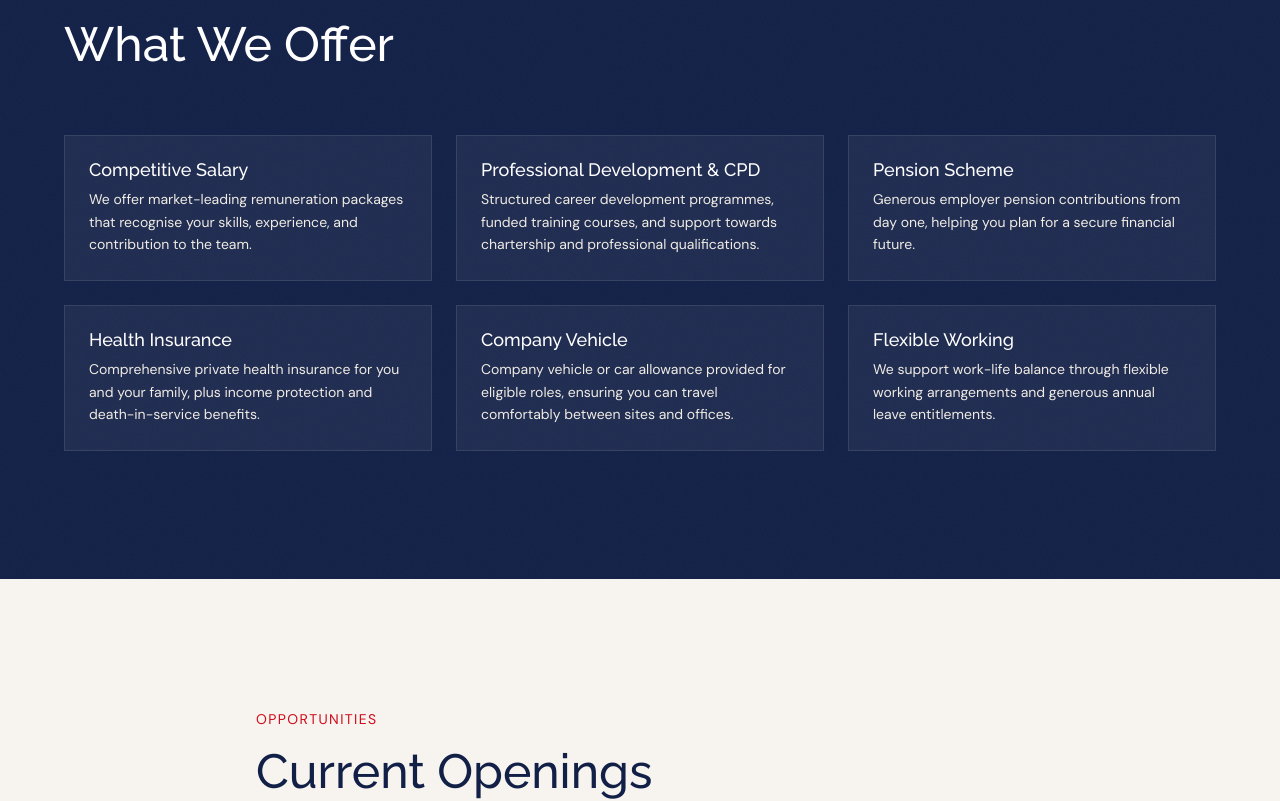
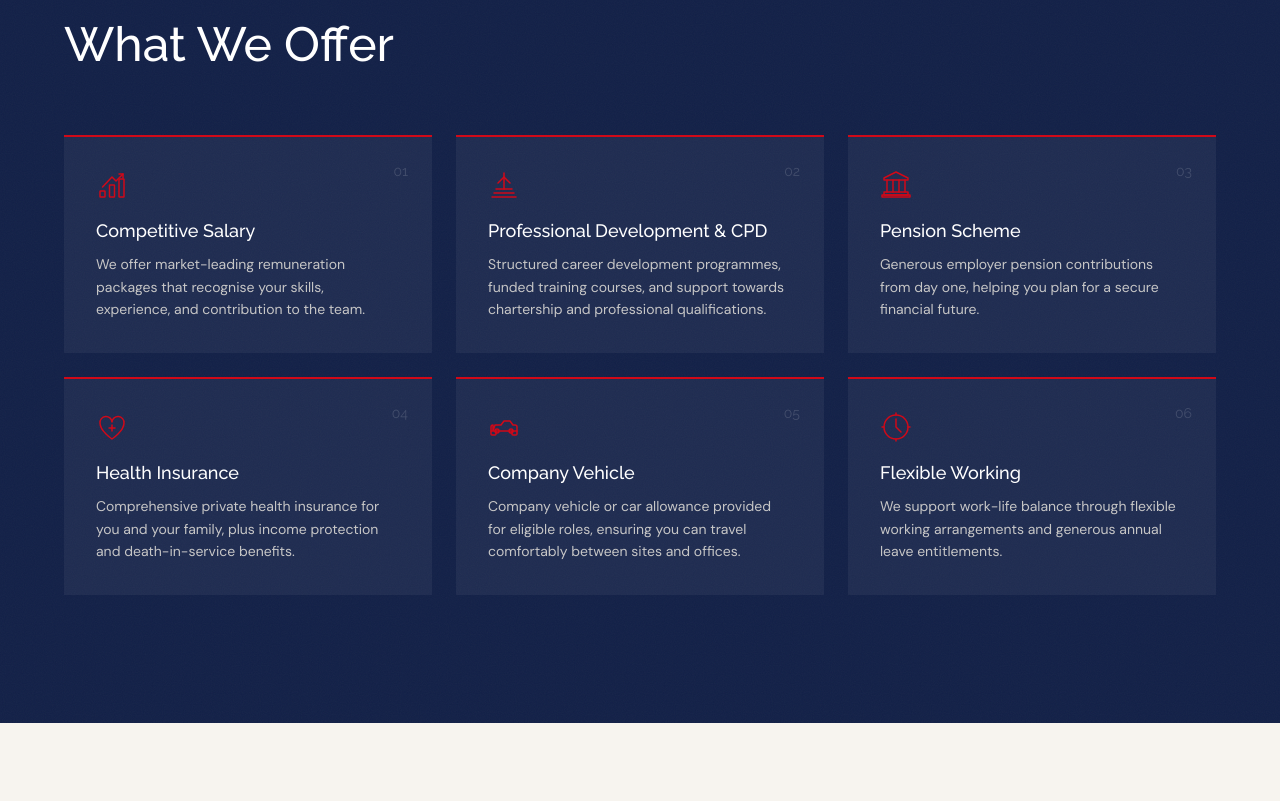
Before and after one commit to bleddycn/ganson-web-app, a Next.js app: page /careers in a window 1280 px wide. Shown: the part 1401-2202 px from the top of the page. Built offline with nearby package versions, Linux system fonts and the light colour scheme; no server answers.

Commit message:
feat: update office details and add LinkedIn profiles for team members

```diff
--- a/app/about/page.tsx
+++ b/app/about/page.tsx
@@ -17,15 +17,15 @@ const leadership = team.slice(2)
 const values = [
   {
     number: '01',
+    title: 'Safety',
+    description:
+      'We are committed to a zero-harm culture on every site we operate. Our ISO 45001 certified health and safety management system, combined with rigorous training and leadership from the boardroom to the site, has delivered an industry-leading safety record. Every person on a Ganson site goes home safe, every day.',
+  },
+  {
+    number: '02',
     title: 'Quality',
     description:
       'Our ISO 9001 certified quality management system underpins everything we do. We apply Total Quality Management principles across every project, from pre-construction planning through to handover, ensuring consistent delivery to the highest standards. Quality is not an afterthought — it is embedded in our culture.',
-  },
-  {
-    number: '02',
-    title: 'Safety',
-    description:
-      'We are committed to a zero-harm culture on every site we operate. Our ISO 45001 certified health and safety management system, combined with rigorous training and leadership from the boardroom to the site, has delivered an industry-leading safety record. Every person on a Ganson site goes home safe, every day.',
   },
   {
     number: '03',
@@ -123,7 +123,7 @@ export default function AboutPage() {
               </ScrollReveal>
               <ScrollReveal delay={0.35}>
                 <p>
-                  Operating from a strategic hub in Dublin, allowing us to serve
+                  Operating from a strategic hub in Dublin and in London, allowing us to serve
                   Ireland and the UK, we provide an agile, multidisciplinary
                   response to the complexities of the modern built environment.
                   Whether through Traditional, Design &amp; Build, or Management
@@ -147,46 +147,41 @@ export default function AboutPage() {
       <section className="noise-overlay section-dark bg-navy py-24 md:py-32">
         <div className="relative z-10 mx-auto max-w-7xl px-6 md:px-12 lg:px-16">
           <ScrollReveal>
+            <div className="mb-6 flex items-center gap-6">
+              <div className="h-px w-12 bg-brand-red md:w-20" />
+              <span className="font-body text-sm uppercase tracking-widest text-brand-red">
+                Leadership
+              </span>
+            </div>
             <h2 className="mb-16 font-display text-4xl text-white md:text-5xl">
               Our Founders
             </h2>
           </ScrollReveal>
 
-          <div className="grid grid-cols-1 gap-8 md:grid-cols-2">
+          <div className="space-y-12 md:space-y-16">
             {founders.map((founder, i) => (
               <ScrollReveal key={founder.name} delay={0.1 * (i + 1)}>
-                <div className="overflow-hidden rounded-sm">
-                  <div className="relative aspect-square bg-sand/20">
+                {i > 0 && <div className="mb-12 h-px bg-white/10 md:mb-16" />}
+                <div className="grid grid-cols-1 gap-8 md:grid-cols-[200px_1fr] md:gap-12 lg:gap-16">
+                  <div className="relative aspect-3/4 w-40 overflow-hidden rounded-sm bg-sand/20 md:w-full">
                     <Image
                       src={founder.image}
                       alt={founder.name}
                       fill
                       className="object-cover object-top"
-                      sizes="(max-width: 768px) 100vw, 50vw"
+                      sizes="200px"
                     />
                   </div>
-                  <div className="pt-6">
-                    <h3 className="font-display text-2xl text-white">
+                  <div className="flex flex-col justify-center">
+                    <h3 className="font-display text-2xl text-white md:text-3xl">
                       {founder.name}
                     </h3>
                     <p className="mt-1 font-body text-sm uppercase tracking-wider text-brand-red">
                       {founder.role}
                     </p>
-                    <p className="mt-4 font-body text-base leading-relaxed text-cream/80">
+                    <p className="mt-4 max-w-2xl font-body text-base leading-relaxed text-cream/80">
                       {founder.bio}
                     </p>
-                    {founder.qualifications && (
-                      <ul className="mt-4 space-y-1">
-                        {founder.qualifications.map((q) => (
-                          <li
-                            key={q}
-                            className="font-body text-sm text-cream/60"
-                          >
-                            {q}
-                          </li>
-                        ))}
-                      </ul>
-                    )}
                   </div>
                 </div>
               </ScrollReveal>
@@ -222,7 +217,7 @@ export default function AboutPage() {
               <ScrollReveal key={value.title} delay={0.1 * (i + 1)}>
                 <div className="grid grid-cols-1 gap-6 md:grid-cols-12 md:gap-12">
                   <div className="md:col-span-2">
-                    <span className="font-display text-6xl font-light text-brand-red/30 md:text-7xl">
+                    <span className="font-display text-6xl font-light text-brand-red/60 md:text-7xl">
                       {value.number}
                     </span>
                   </div>
--- a/app/careers/page.tsx
+++ b/app/careers/page.tsx
@@ -15,31 +15,86 @@ const benefits = [
     title: 'Competitive Salary',
     description:
       'We offer market-leading remuneration packages that recognise your skills, experience, and contribution to the team.',
+    icon: (
+      <svg width="32" height="32" viewBox="0 0 32 32" fill="none" stroke="currentColor" strokeWidth="1.5" strokeLinecap="round" strokeLinejoin="round">
+        <rect x="4" y="22" width="5" height="6" rx="0.5" />
+        <rect x="13.5" y="16" width="5" height="12" rx="0.5" />
+        <rect x="23" y="10" width="5" height="18" rx="0.5" />
+        <path d="M6.5 18L16 8l4 4 7-7" />
+        <path d="M23 5h4v4" />
+      </svg>
+    ),
   },
   {
     title: 'Professional Development & CPD',
     description:
       'Structured career development programmes, funded training courses, and support towards chartership and professional qualifications.',
+    icon: (
+      <svg width="32" height="32" viewBox="0 0 32 32" fill="none" stroke="currentColor" strokeWidth="1.5" strokeLinecap="round" strokeLinejoin="round">
+        <path d="M16 4L16 20" />
+        <path d="M10 14l6-6 6 6" />
+        <path d="M8 20h16" />
+        <path d="M6 24h20" />
+        <path d="M4 28h24" />
+      </svg>
+    ),
   },
   {
     title: 'Pension Scheme',
     description:
       'Generous employer pension contributions from day one, helping you plan for a secure financial future.',
+    icon: (
+      <svg width="32" height="32" viewBox="0 0 32 32" fill="none" stroke="currentColor" strokeWidth="1.5" strokeLinecap="round" strokeLinejoin="round">
+        <path d="M16 3L4 9v2h24V9L16 3z" />
+        <path d="M7 11v12" />
+        <path d="M13 11v12" />
+        <path d="M19 11v12" />
+        <path d="M25 11v12" />
+        <path d="M4 23h24v3H4z" />
+        <path d="M2 26h28v2H2z" />
+      </svg>
+    ),
   },
   {
     title: 'Health Insurance',
     description:
       'Comprehensive private health insurance for you and your family, plus income protection and death-in-service benefits.',
+    icon: (
+      <svg width="32" height="32" viewBox="0 0 32 32" fill="none" stroke="currentColor" strokeWidth="1.5" strokeLinecap="round" strokeLinejoin="round">
+        <path d="M16 28S4 20 4 12a6 6 0 0112-1 6 6 0 0112 1c0 8-12 16-12 16z" />
+        <path d="M16 14v6" />
+        <path d="M13 17h6" />
+      </svg>
+    ),
   },
   {
     title: 'Company Vehicle',
     description:
       'Company vehicle or car allowance provided for eligible roles, ensuring you can travel comfortably between sites and offices.',
+    icon: (
+      <svg width="32" height="32" viewBox="0 0 32 32" fill="none" stroke="currentColor" strokeWidth="1.5" strokeLinecap="round" strokeLinejoin="round">
+        <path d="M5 20l2-6h6l3-4h6l3 4h2a2 2 0 012 2v4H3v-4a2 2 0 012-2z" />
+        <path d="M3 20v3a1 1 0 001 1h3a1 1 0 001-1v-3" />
+        <path d="M24 20v3a1 1 0 001 1h3a1 1 0 001-1v-3" />
+        <circle cx="9" cy="20" r="2" />
+        <circle cx="23" cy="20" r="2" />
+      </svg>
+    ),
   },
   {
     title: 'Flexible Working',
     description:
       'We support work-life balance through flexible working arrangements and generous annual leave entitlements.',
+    icon: (
+      <svg width="32" height="32" viewBox="0 0 32 32" fill="none" stroke="currentColor" strokeWidth="1.5" strokeLinecap="round" strokeLinejoin="round">
+        <circle cx="16" cy="16" r="12" />
+        <path d="M16 8v8l5 5" />
+        <path d="M4 16H2" />
+        <path d="M30 16h-2" />
+        <path d="M16 4V2" />
+        <path d="M16 30v-2" />
+      </svg>
+    ),
   },
 ]
 
@@ -156,11 +211,17 @@ export default function CareersPage() {
           <div className="mt-16 grid grid-cols-1 gap-6 md:grid-cols-2 lg:grid-cols-3">
             {benefits.map((benefit, i) => (
               <ScrollReveal key={benefit.title} delay={0.05 + i * 0.05}>
-                <div className="border border-white/10 bg-white/5 p-6">
+                <div className="group relative border-t-2 border-brand-red bg-white/5 p-8 transition-colors duration-300 hover:bg-white/8">
+                  <span className="absolute right-6 top-6 font-display text-sm text-white/15">
+                    {String(i + 1).padStart(2, '0')}
+                  </span>
+                  <div className="mb-5 text-brand-red">
+                    {benefit.icon}
+                  </div>
                   <h3 className="font-display text-lg text-white">
                     {benefit.title}
                   </h3>
-                  <p className="mt-2 font-body text-sm leading-relaxed text-cream">
+                  <p className="mt-3 font-body text-sm leading-relaxed text-cream/80">
                     {benefit.description}
                   </p>
                 </div>
--- a/app/projects/page.tsx
+++ b/app/projects/page.tsx
@@ -19,7 +19,7 @@ export default function ProjectsPage() {
           src="/assets/heroes/projects-hero.jpg"
           alt=""
           fill
-          className="object-cover"
+          className="object-cover object-[center_30%]"
           sizes="100vw"
           priority
         />
--- a/components/layout/footer.tsx
+++ b/components/layout/footer.tsx
@@ -87,18 +87,18 @@ export default function Footer() {
 
             <div className="mb-6">
               <p className="mb-1 text-sm font-semibold text-white">
-                Northern Ireland Office
+                London Office
               </p>
               <p className="text-sm leading-relaxed text-cream/70">
-                Clarmont Avenue,
+                Estra House, Station Approach,
                 <br />
-                Castlewellan, Co. Down, BT31 9BX, UK
+                Streatham, London SW16 6HW
               </p>
               <a
-                href="tel:+442843771022"
+                href="tel:+442039616560"
                 className="text-sm text-cream/70 transition-colors duration-300 hover:text-brand-red"
               >
-                +44 (0)28437 71022
+                +44 (0)20 3961 6560
               </a>
               <br />
               <a
--- a/components/sections/hero.tsx
+++ b/components/sections/hero.tsx
@@ -52,7 +52,7 @@ export default function Hero() {
           {/* Main headline */}
           <StaggerText
             text="Uncompromising Standards.|Evolving Methods."
-            className="text-4xl text-white md:text-6xl lg:text-7xl"
+            className="text-4xl text-white md:text-5xl lg:text-6xl"
             lineClassNames={[
               '',
               'text-cream/80',
--- a/components/sections/trusted-by.tsx
+++ b/components/sections/trusted-by.tsx
@@ -30,7 +30,7 @@ export default function TrustedBy() {
                   alt={client.name}
                   width={120}
                   height={40}
-                  className="max-h-8 w-auto max-w-[100px] object-contain grayscale opacity-60 transition-all duration-300 hover:grayscale-0 hover:opacity-100 md:max-h-10 md:max-w-[120px]"
+                  className="max-h-8 w-auto max-w-[100px] object-contain transition-all duration-300 hover:scale-105 md:max-h-10 md:max-w-[120px]"
                 />
               </div>
               <span className="mx-3 text-xl text-brand-red/40 md:mx-5" aria-hidden="true">&middot;</span>
--- a/components/sections/why-ganson.tsx
+++ b/components/sections/why-ganson.tsx
@@ -33,9 +33,9 @@ const stats: Stat[] = [
   {
     value: 130,
     suffix: '+',
-    label: 'Direct Staff',
+    label: 'Workforce',
     description:
-      'Over 130 direct staff delivering excellence across every project.',
+      'A workforce of over 130 delivering excellence across every project.',
   },
 ]
 
--- a/components/ui/team-card.tsx
+++ b/components/ui/team-card.tsx
@@ -54,14 +54,18 @@ export default function TeamGrid({ members }: TeamGridProps) {
                 <p className="mt-5 font-body text-base leading-relaxed text-cream/90">
                   {selected.bio}
                 </p>
-                {selected.qualifications && selected.qualifications.length > 0 && (
-                  <ul className="mt-5 space-y-1 border-t border-white/10 pt-5">
-                    {selected.qualifications.map((q) => (
-                      <li key={q} className="font-body text-sm text-cream/60">
-                        {q}
-                      </li>
-                    ))}
-                  </ul>
+                {selected.linkedin && (
+                  <a
+                    href={selected.linkedin}
+                    target="_blank"
+                    rel="noopener noreferrer"
+                    className="mt-5 inline-flex items-center gap-2 border-t border-white/10 pt-5 font-body text-sm text-cream/60 transition-colors duration-300 hover:text-white"
+                  >
+                    <svg width="16" height="16" viewBox="0 0 24 24" fill="currentColor">
+                      <path d="M20.447 20.452h-3.554v-5.569c0-1.328-.027-3.037-1.852-3.037-1.853 0-2.136 1.445-2.136 2.939v5.667H9.351V9h3.414v1.561h.046c.477-.9 1.637-1.85 3.37-1.85 3.601 0 4.267 2.37 4.267 5.455v6.286zM5.337 7.433a2.062 2.062 0 01-2.063-2.065 2.064 2.064 0 112.063 2.065zm1.782 13.019H3.555V9h3.564v11.452zM22.225 0H1.771C.792 0 0 .774 0 1.729v20.542C0 23.227.792 24 1.771 24h20.451C23.2 24 24 23.227 24 22.271V1.729C24 .774 23.2 0 22.222 0h.003z" />
+                    </svg>
+                    LinkedIn
+                  </a>
                 )}
                 <button
                   type="button"
--- a/lib/constants.ts
+++ b/lib/constants.ts
@@ -18,13 +18,13 @@ export const offices: Office[] = [
     email: 'info@ganson.ie',
   },
   {
-    name: 'Northern Ireland Office',
-    address: 'Clarmont Avenue',
-    city: 'Castlewellan',
-    region: 'Co. Down, BT31 9BX',
+    name: 'London Office',
+    address: 'Estra House, Station Approach, Streatham',
+    city: 'London',
+    region: 'SW16 6HW',
     country: 'United Kingdom',
     countryCode: 'GB',
-    phone: '+44 (0)28437 71022',
+    phone: '+44 (0)20 3961 6560',
     email: 'info@gansonuk.co.uk',
   },
 ]
--- a/lib/data/team.ts
+++ b/lib/data/team.ts
@@ -30,6 +30,7 @@ export const team: readonly TeamMember[] = [
       'Chartered Accountant',
       'MBA',
     ],
+    linkedin: 'https://www.linkedin.com/in/lukephoward/',
   },
   {
     name: 'Brian Duffy',
@@ -40,6 +41,7 @@ export const team: readonly TeamMember[] = [
       'BA & MA, Dundalk Institute of Technology',
       'Chartered Accountant',
     ],
+    linkedin: 'https://www.linkedin.com/in/brian-duffy-97855685/',
   },
   {
     name: 'Niall McKenna',
@@ -49,12 +51,14 @@ export const team: readonly TeamMember[] = [
     qualifications: [
       'University of Ulster',
     ],
+    linkedin: 'https://www.linkedin.com/in/niall-mckenna-9b489795/',
   },
   {
     name: 'Noel Heuston',
     role: 'Construction Director',
     image: '/assets/team/noel-heuston.jpg',
     bio: "As a cornerstone of Ganson's senior leadership, Noel brings over 20 years of post-graduate expertise in the strategic planning and execution of large-scale projects. His extensive portfolio spans the commercial, education, restoration, and residential sectors, demonstrating a versatile mastery of the built environment. Noel is a specialist in team architecture, fostering a proactive 'can-do' culture that ensures every project is met with the agility and technical resolve required to deliver a premier outcome.",
+    linkedin: 'https://www.linkedin.com/in/noel-heuston-a80911399/',
   },
   {
     name: 'Paul Campbell',
@@ -65,5 +69,6 @@ export const team: readonly TeamMember[] = [
       'Chartered Quantity Surveyor',
       'CIOB Member',
     ],
+    linkedin: 'https://www.linkedin.com/in/paul-campbell-mrics-mscsi-75595620/',
   },
 ]
--- a/lib/types.ts
+++ b/lib/types.ts
@@ -33,6 +33,7 @@ export interface TeamMember {
   image: string
   bio: string
   qualifications?: string[]
+  linkedin?: string
   imageClassName?: string
 }
 
```
Also changed, not shown: .playwright-mcp/page-2026-03-12T08-48-32-868Z.png (added), 1 other file (tests, documents, lock files or other folders).
